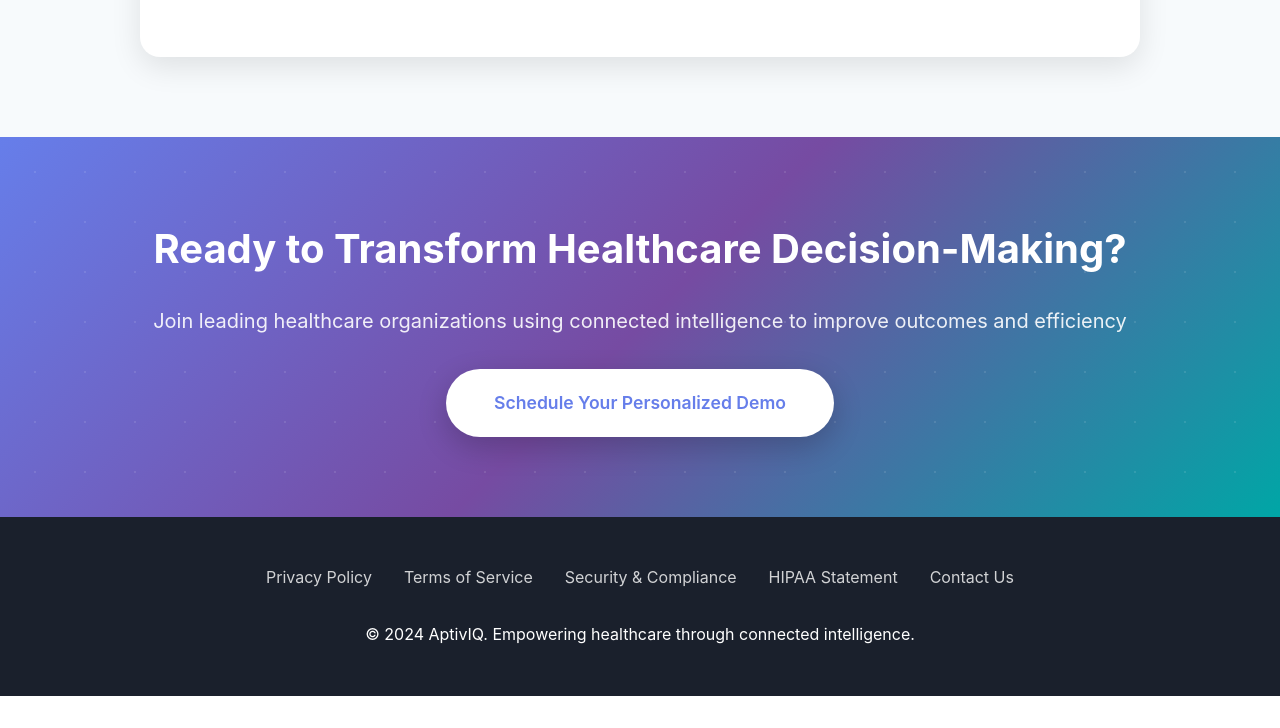
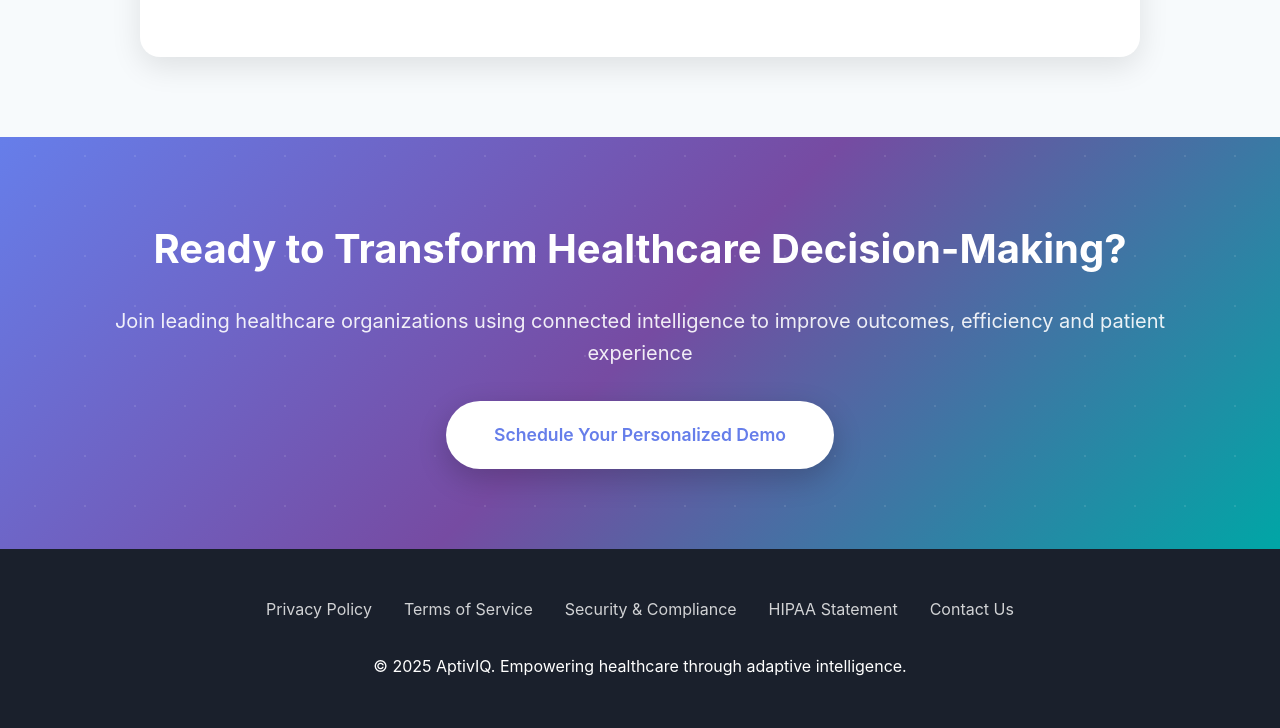
Before and after one commit to aptiviq/aptiviq.github.io, a plain HTML site: page index.html in a window 1280 px wide. Shown: the part 4715-5443 px from the top of the page. Before the commit the page ends 5411 px from the top, so only its background shows below. Drawn offline with Linux system fonts and the light colour scheme.

Commit message:
Update index.html

```diff
--- a/index.html
+++ b/index.html
@@ -1356,7 +1356,7 @@
     <!-- CTA Section -->
     <section class="cta-section">
         <h2>Ready to Transform Healthcare Decision-Making?</h2>
-        <p>Join leading healthcare organizations using connected intelligence to improve outcomes and efficiency</p>
+        <p>Join leading healthcare organizations using connected intelligence to improve outcomes, efficiency and patient experience</p>
         <a href="#demo" class="primary-button">Schedule Your Personalized Demo</a>
     </section>
 
@@ -1370,7 +1370,7 @@
                 <a href="#hipaa">HIPAA Statement</a>
                 <a href="#contact">Contact Us</a>
             </div>
-            <p>&copy; 2024 AptivIQ. Empowering healthcare through connected intelligence.</p>
+            <p>&copy; 2025 AptivIQ. Empowering healthcare through adaptive intelligence.</p>
         </div>
     </footer>
 
```
